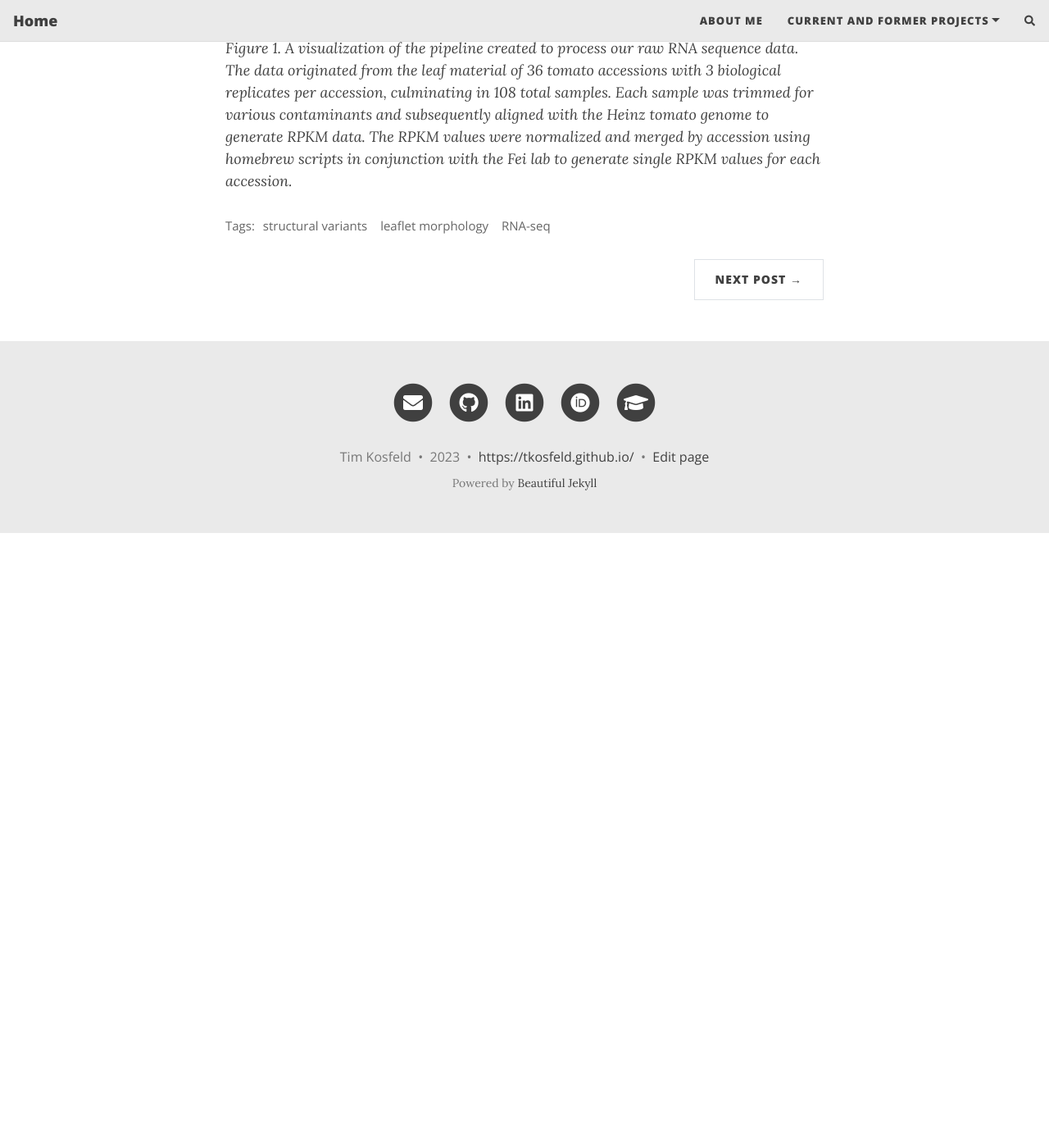
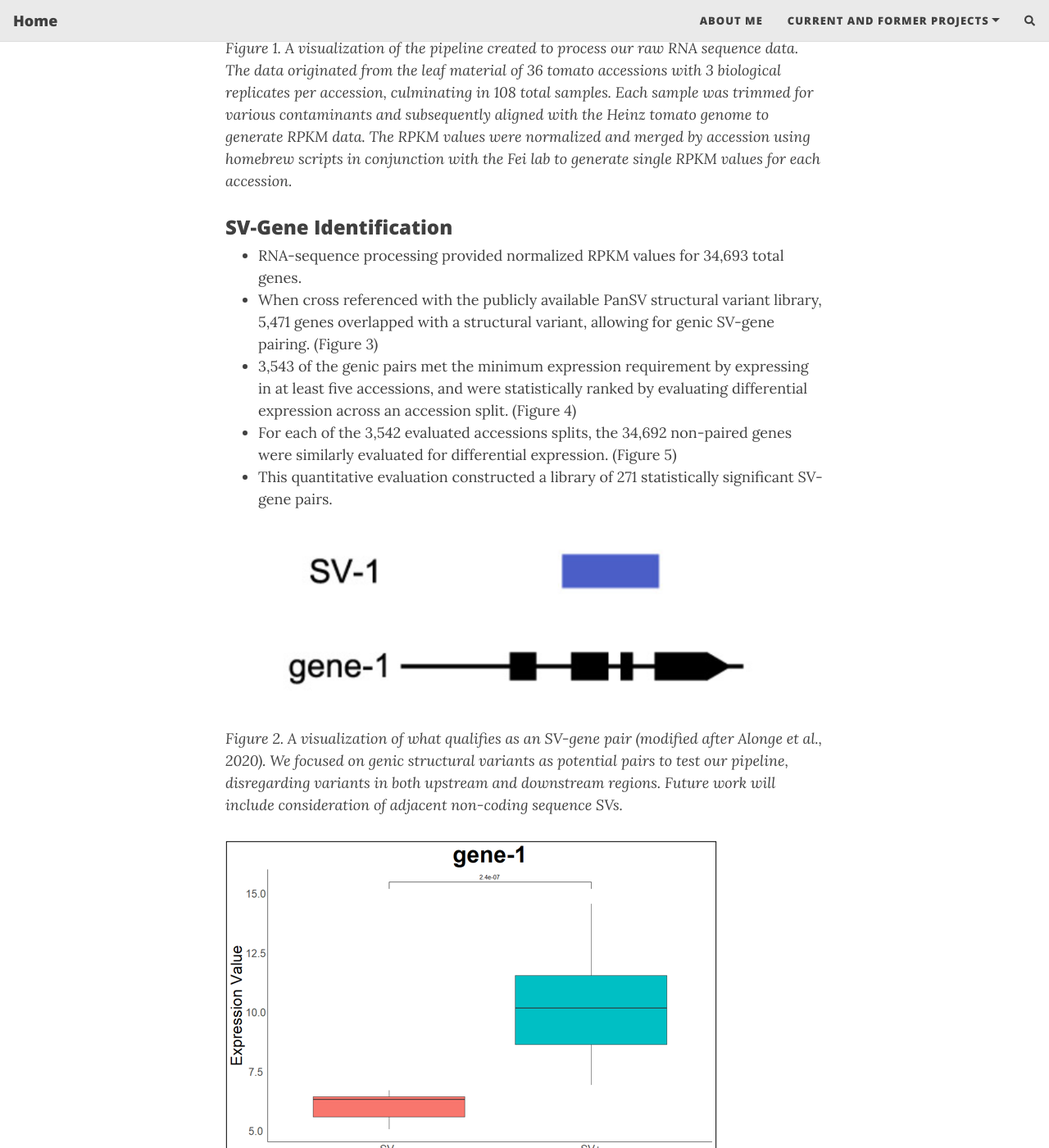
Before and after one commit to TKosfeld/tkosfeld.github.io, a Jekyll site: the page built from _posts/2021-07-11-viper.md, in a window 1280 px wide and 1400 px high, scrolled down 1381 px. Shown: the whole window at 82% size. Built offline with Jekyll 4.4.1, drawn with Linux system fonts in a browser that asks for light colours; nearby versions of some CDN libraries; comment, search, counter and statistics services are not loaded; before the commit the page ends 2031 px from its top, so only the background shows below that; some of the changed text lies outside the part shown.

Commit message:
Update and rename 2020-02-26-flake-it-till-you-make-it.md to 2021-07-11-viper.md

```diff
--- a/_posts/2020-02-26-flake-it-till-you-make-it.md
+++ b/_posts/2021-07-11-viper.md
@@ -19,3 +19,23 @@ To evaluate the efficacy of VIPER, we constructed a causal genomic library from
 ![Figure_1](/assets/img/viper_fig1.png)
 
 *Figure 1. A visualization of the pipeline created to process our raw RNA sequence data. The data originated from the leaf material of 36 tomato accessions with 3 biological replicates per accession, culminating in 108 total samples. Each sample was trimmed for various contaminants and subsequently aligned with the Heinz tomato genome to generate RPKM data. The RPKM values were normalized and merged by accession using homebrew scripts in conjunction with the Fei lab to generate single RPKM values for each accession.*
+
+### SV-Gene Identification
+
+* RNA-sequence processing provided normalized RPKM values for 34,693 total genes.
+* When cross referenced with the publicly available PanSV structural variant library, 5,471 genes overlapped with a structural variant, allowing for genic SV-gene pairing. (Figure 3)
+* 3,543 of the genic pairs met the minimum expression requirement by expressing in at least five accessions, and were statistically ranked by evaluating differential expression across an accession split. (Figure 4)
+* For each of the 3,542 evaluated accessions splits, the 34,692 non-paired genes were similarly evaluated for differential expression. (Figure 5)
+* This quantitative evaluation constructed a library of 271 statistically significant SV-gene pairs.
+
+![Figure_2](/assets/img/viper_fig2.png)
+
+*Figure 2. A visualization of what qualifies as an SV-gene pair (modified after Alonge et al., 2020). We focused on genic structural variants as potential pairs to test our pipeline, disregarding variants in both upstream and downstream regions. Future work will include consideration of  adjacent non-coding sequence SVs.*
+
+![Figure_3](/assets/img/viper_fig3.png)
+
+*Figure 3. The significant difference in expression between accessions with the SV-gene pair and those without in a high-impact structural variant. Each of the 3,543 genic SV-gene pairings underwent this accession split to quantify their expression. E.g. gene-1: Solyc01g005100.*
+
+![Figure_4](/assets/img/viper_fig4.png)
+
+*Figure 4. For each  accession split, differential expression was also calculated for each of the 34,692 non-paired genes. This allowed for the identification of genes whose expression was impacted by SV presence/absence, but were not identified by position. E.g. genes: Solyc01g005100, Solyc01g005430.3, Solyc01g005430.3.*
```
